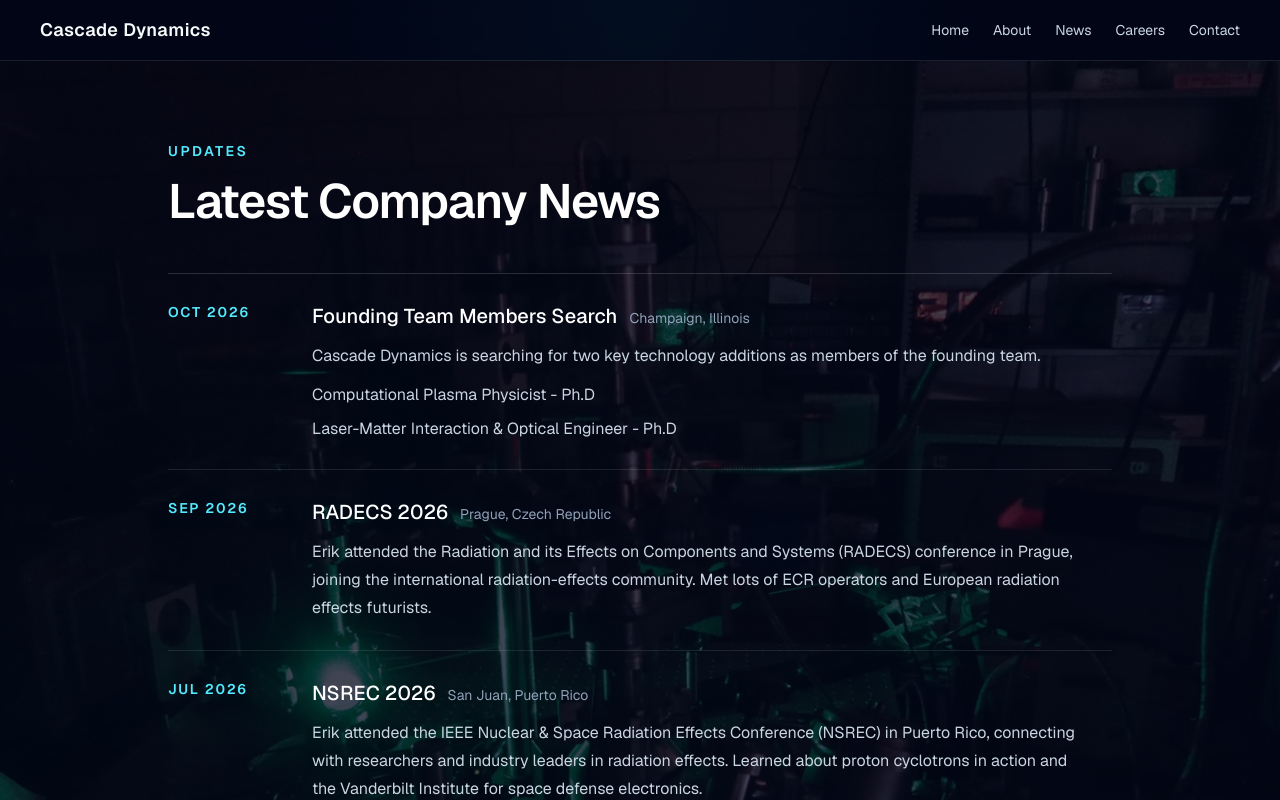
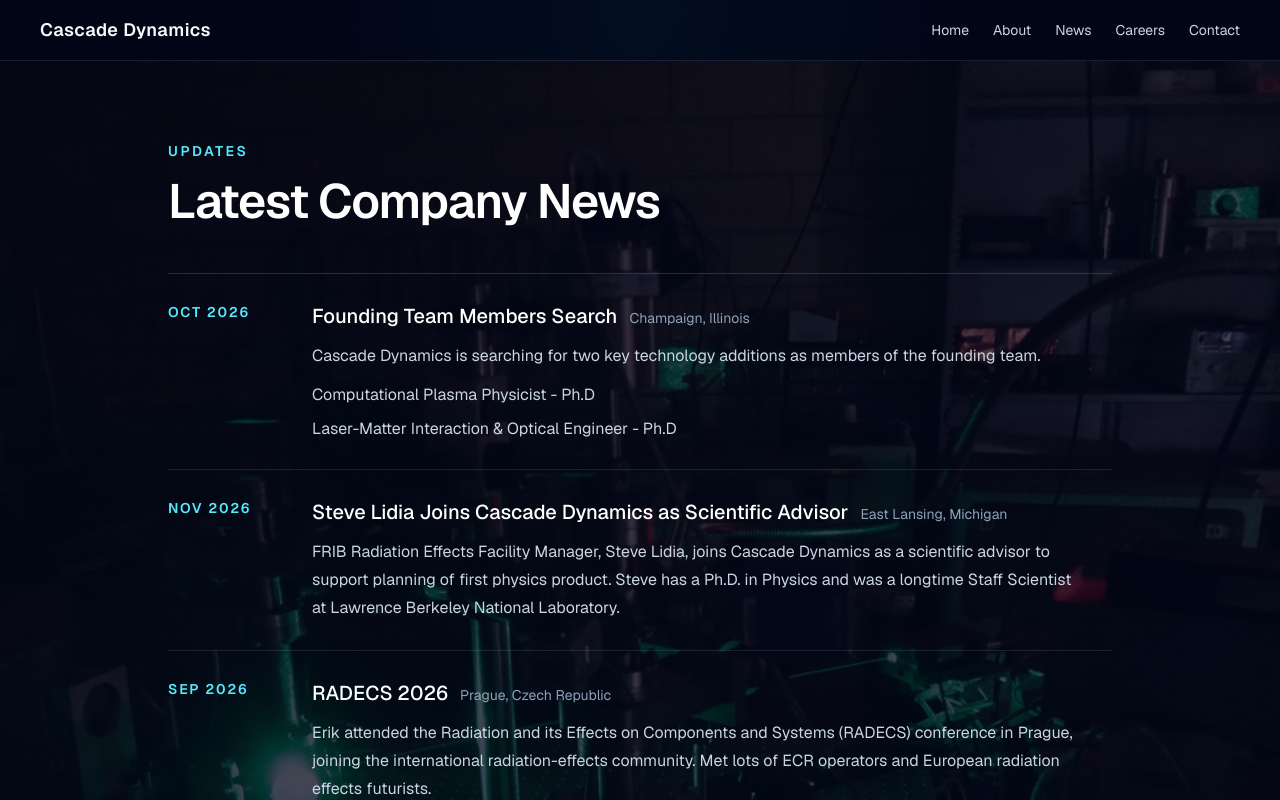
Before and after one commit to cvsolfari/cascade, a Next.js app: page /news in a window 1280 px wide. Shown: the top 800 px of the page. Built offline with nearby package versions, Linux system fonts and the light colour scheme.

Commit message:
Company News Updated w/Lidia

```diff
--- a/app/news/page.tsx
+++ b/app/news/page.tsx
@@ -25,6 +25,15 @@ const newsItems = [
         </ul>
       </>
     ),
+  },
+  {
+    date: "2026-11",
+    month: "Nov",
+    title: "Steve Lidia Joins Cascade Dynamics as Scientific Advisor",
+    location: "East Lansing, Michigan",
+    href: "/about",
+    description:
+      "FRIB Radiation Effects Facility Manager, Steve Lidia, joins Cascade Dynamics as a scientific advisor to support planning of first physics product. Steve has a Ph.D. in Physics and was a longtime Staff Scientist at Lawrence Berkeley National Laboratory.",
   },
   {
     date: "2026-09",
```
